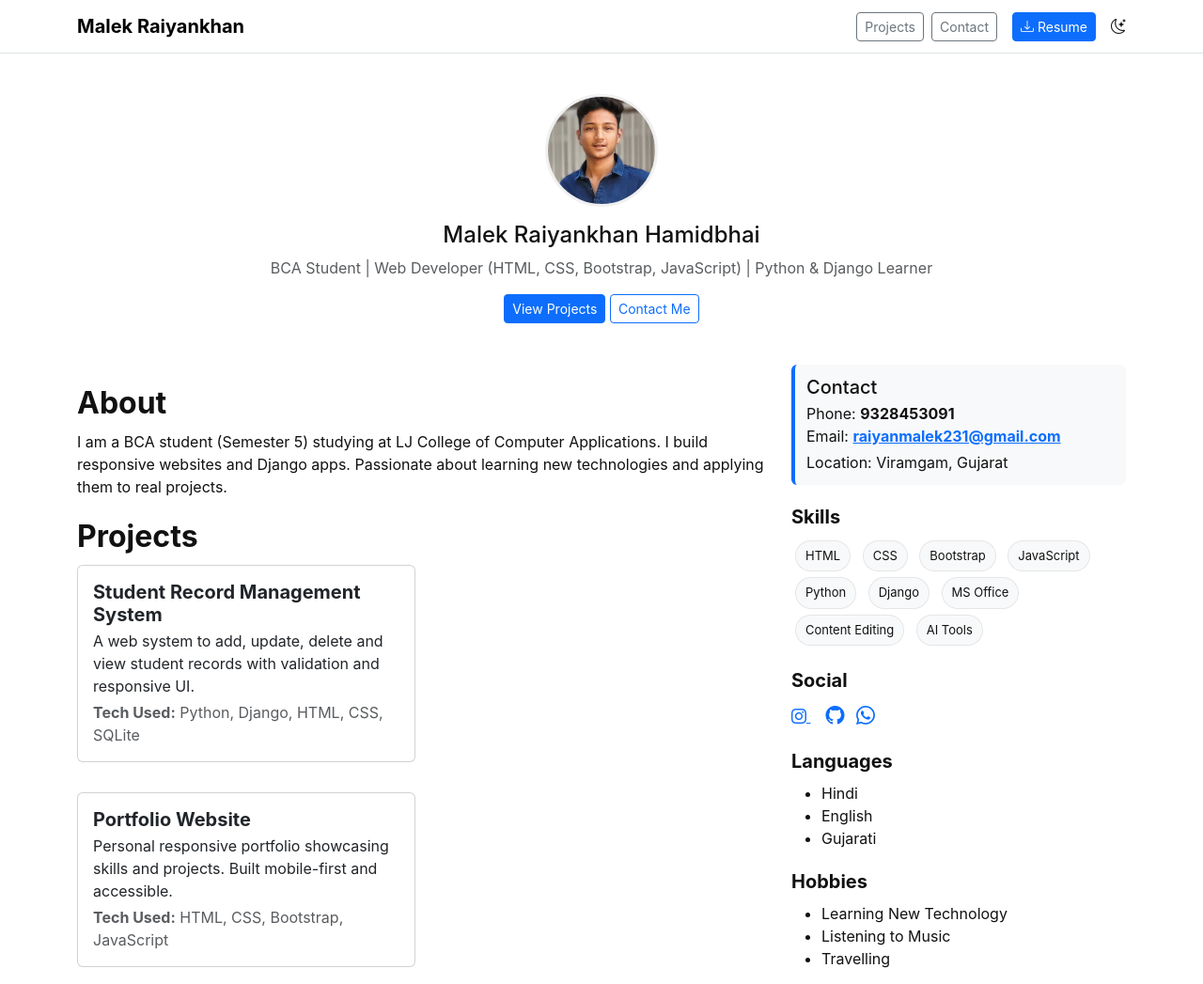
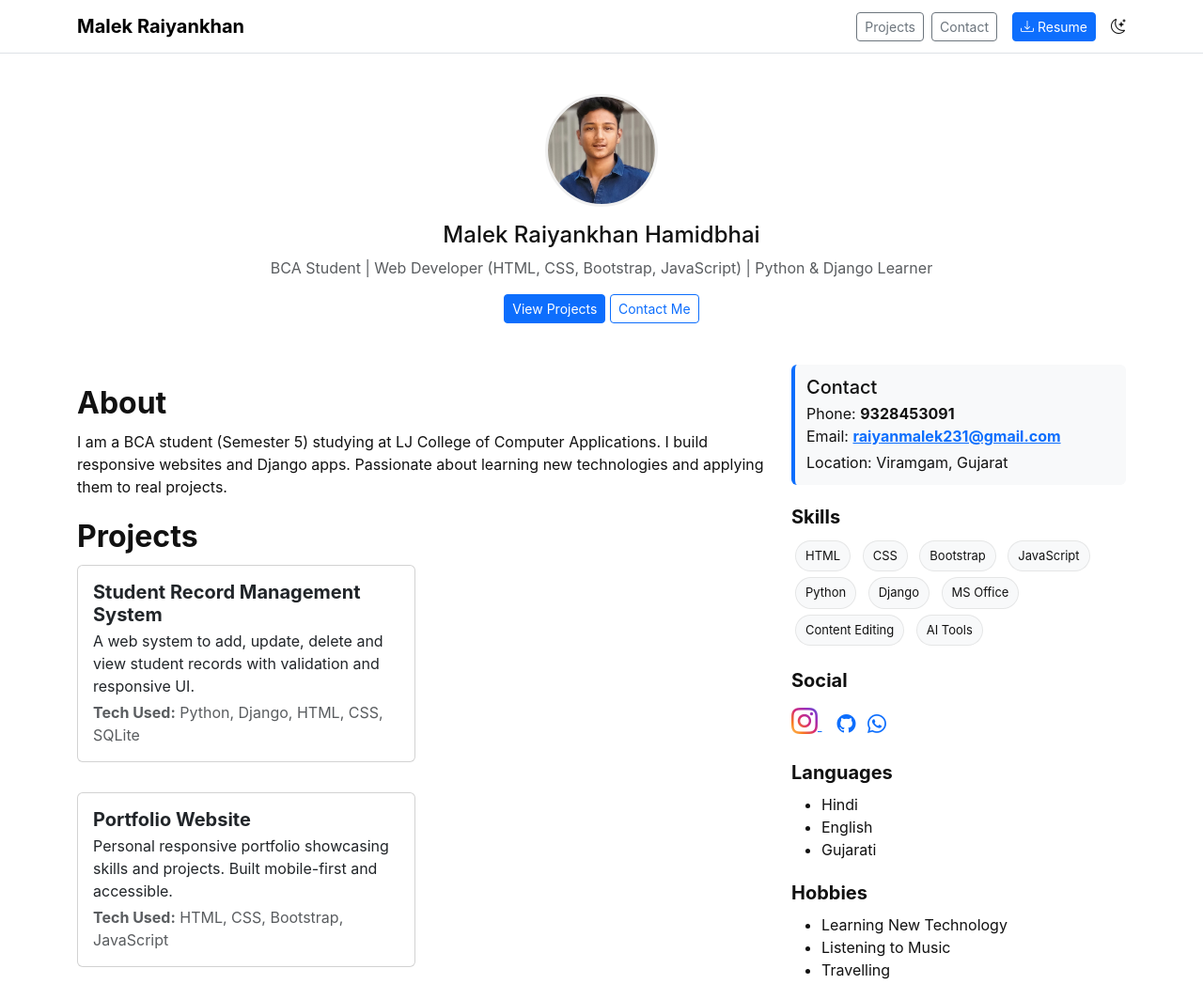
Before and after one commit to raiyan231/Raiyan-Portfolio, a plain HTML site: page index.html in a window 1280 px wide. Shown: the top 1047 px of the page at 94% size. Drawn offline with nearby package versions, Linux system fonts and the light colour scheme.

Commit message:
Update index.html

```diff
--- a/index.html
+++ b/index.html
@@ -24,6 +24,18 @@
     .theme-toggle{cursor:pointer}
     /* responsive tweaks */
     @media (max-width:576px){ .profile-pic{width:100px;height:100px} }
+    .insta-icon {
+      font-size: 28px;
+      background: linear-gradient(45deg, #feda75, #fa7e1e, #d62976, #962fbf, #4f5bd5);
+      -webkit-background-clip: text;
+      -webkit-text-fill-color: transparent;
+      transition: 0.3s ease-in-out;
+      }
+
+      .insta-icon:hover {
+      transform: scale(1.25);
+      filter: drop-shadow(0 0 6px #d62976);
+      }
   </style>
 </head>
 <body>
@@ -104,7 +116,7 @@
       <h5 class="section-title">Social</h5>
       <div class="mb-2">
         <a href="https://instagram.com/raiyaan_231" target="_blank" class="me-3">
-        <i class="bi bi-instagram"></i>
+        <i class="bi bi-instagram insta-icon"></i>
         </a>
         <a href="#" class="me-2" title="GitHub"><i class="bi bi-github fs-5"></i></a>
         <a href="https://wa.me/+919328453091" target="_blank" title="WhatsApp"><i class="bi bi-whatsapp fs-5"></i></a>
```
